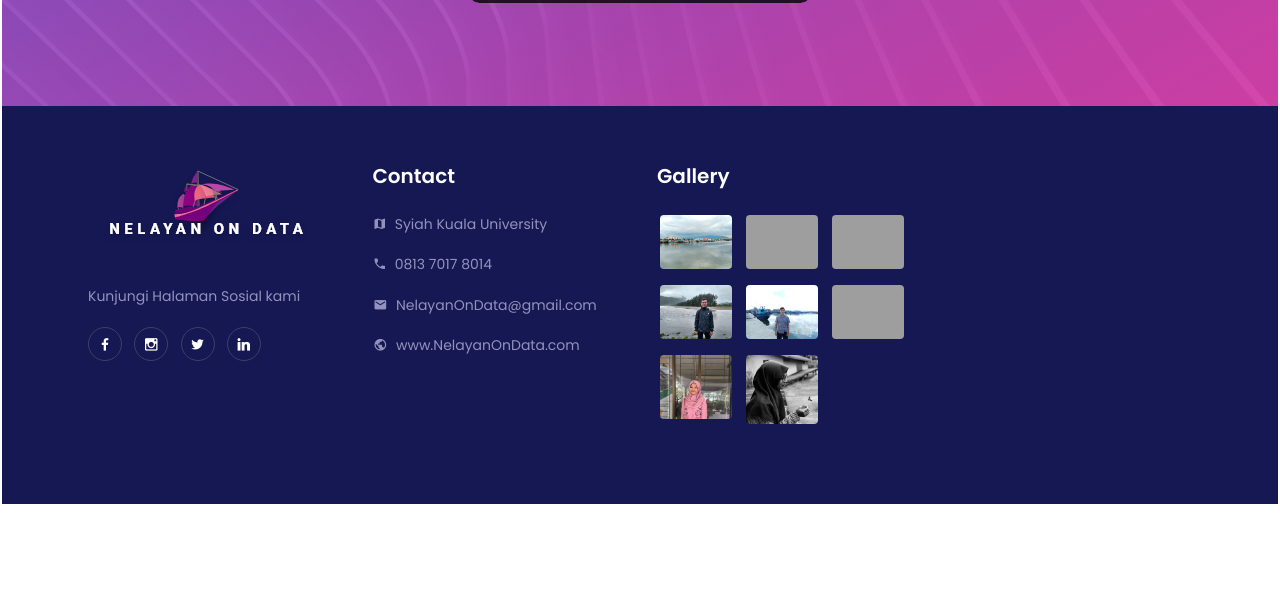
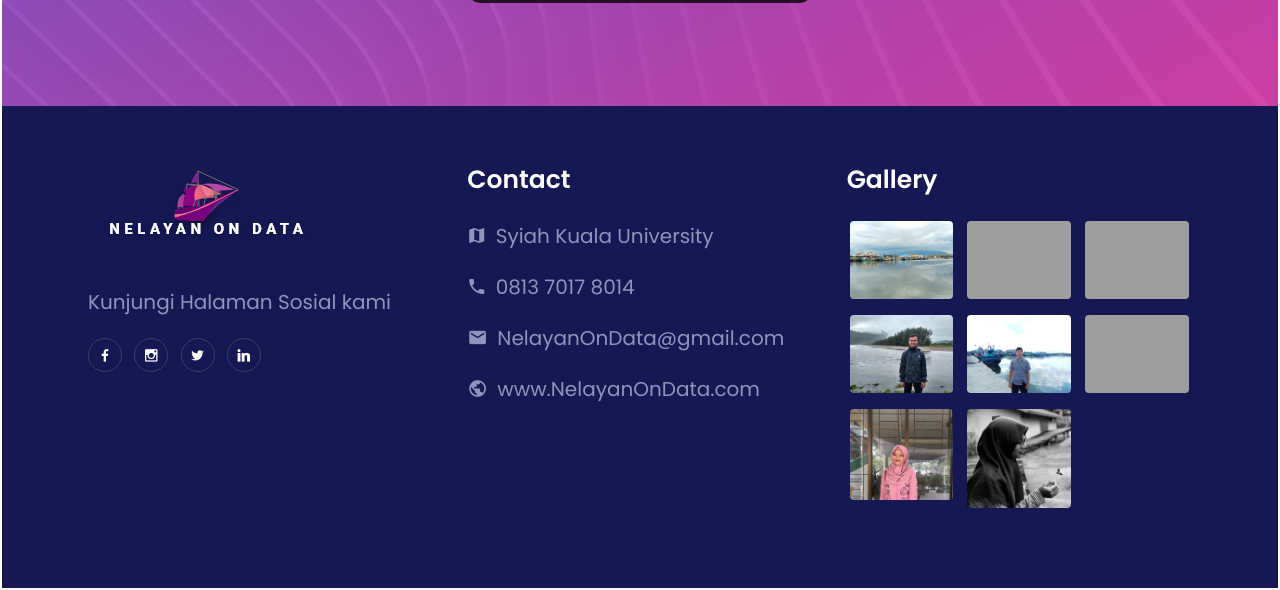
Before and after one commit to PrinandaRahmatullah/2019-INF206-E-NelayanOnData, a PHP site: page /about.php in a window 1280 px wide. Shown: the part 1575-2165 px from the top of the page. Before the commit the page ends 2081 px from the top, so only its background shows below. Run offline with PHP 8.4, Linux system fonts and the light colour scheme; grey boxes are pictures that could not be loaded.

Commit message:
edit halaman about us

```diff
--- a/about.php
+++ b/about.php
@@ -188,7 +188,7 @@
             <div class="container">
                 <div class="row">
                     <!-- Single Footer Widget Area -->
-                    <div class="col-12 col-sm-6 col-lg-3">
+                    <div class="col-12 col-sm-6 col-lg-4">
                         <div class="single-footer-widget mb-60">
                             <!-- Footer Logo -->
                             <a href="#" class="footer-logo"><img src="img/core-img/logo.png" alt=""></a>
@@ -205,7 +205,7 @@
                     </div>
 
                     <!-- Single Footer Widget Area -->
-                    <div class="col-12 col-sm-6 col-lg-3">
+                    <div class="col-12 col-sm-6 col-lg-4">
                         <div class="single-footer-widget mb-60">
                             <!-- Widget Title -->
                             <h5 class="widget-title">Contact</h5>
@@ -222,7 +222,7 @@
 
 
                     <!-- Single Footer Widget Area -->
-                    <div class="col-12 col-sm-6 col-lg-3">
+                    <div class="col-12 col-sm-6 col-lg-4">
                         <div class="single-footer-widget mb-60">
                             <!-- Widget Title -->
                             <h5 class="widget-title">Gallery</h5>
--- a/js/main.js
+++ b/js/main.js
@@ -15,7 +15,7 @@ $(document).ready(function(){
         setTimeout(function(){
             $('.owl-prev').click();
             prevSlide();
-        }, 4000);
+        }, 6000);
     }
 
 });
--- a/nav.php
+++ b/nav.php
@@ -26,7 +26,7 @@
                                     <li><a href="awak.php">Awak Kapal</a></li>
                                     <li><a href="kapal.php">Kapal</a></li>
                                     <li><a href="#">Awak Hilang</a></li>
-                                    <li><a href="#">About Us</a></li>
+                                    <li><a href="about.php">About Us</a></li>
                                 </ul>
 
 
--- a/style.css
+++ b/style.css
@@ -1023,12 +1023,12 @@ input:required {
   position: relative;
   z-index: 1; }
   .main-footer-area .single-footer-widget .widget-title {
-    font-size: 20px;
+    font-size: 25px;
     color: #ffffff;
     margin-bottom: 20px; }
   .main-footer-area .single-footer-widget p {
     color: #9293bc;
-    font-size: 14px; }
+    font-size: 20px; }
     .main-footer-area .single-footer-widget p i {
       margin-right: 5px; }
   .main-footer-area .single-footer-widget .footer-logo {
```
